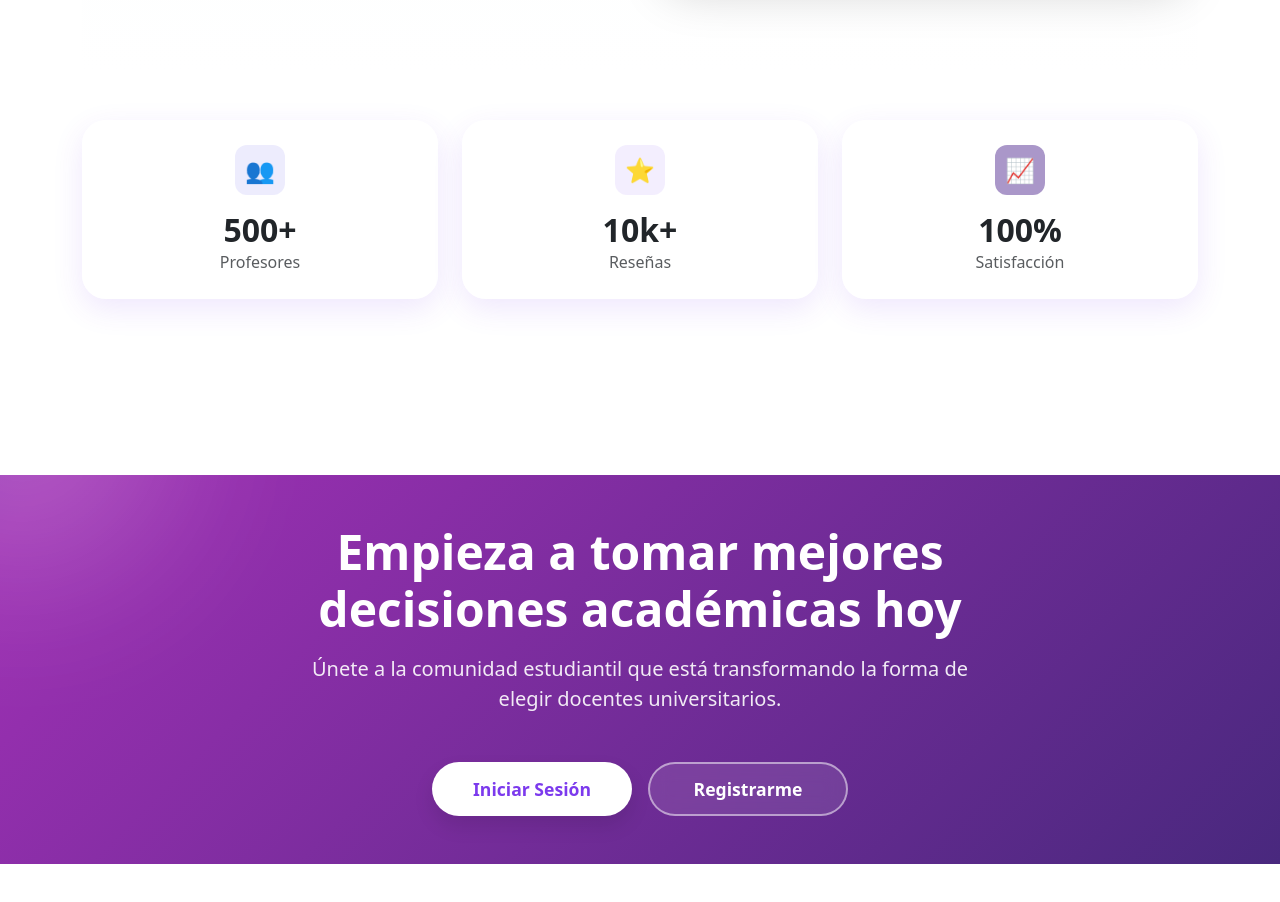
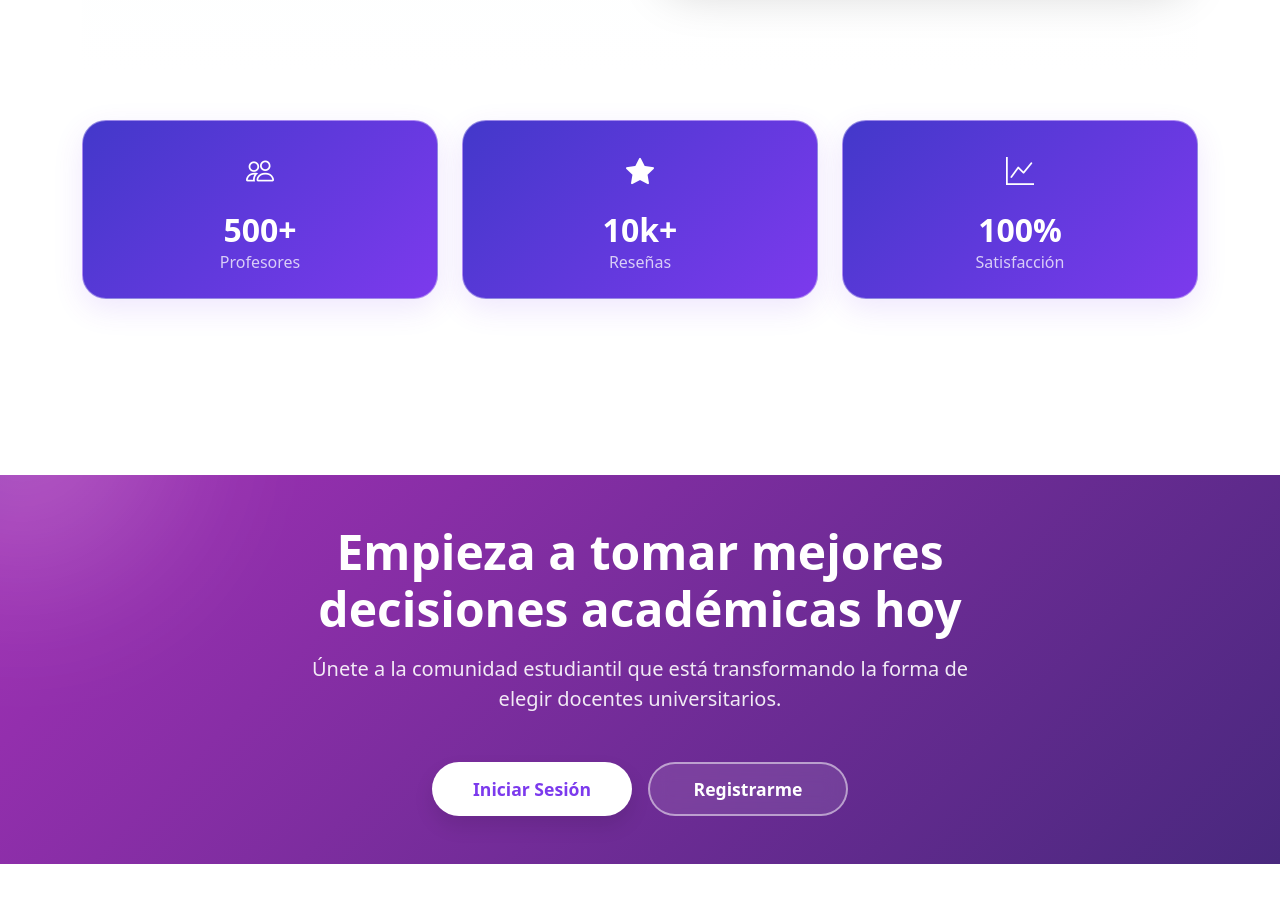
Before and after one commit to CristianCandela/IntegradorProyecto, a React (Vite) app: page / in a window 1280 px wide. Shown: the part 3580-4482 px from the top of the page. Built offline with nearby package versions, Linux system fonts and the light colour scheme.

Commit message:
fix/ correccion de no reinicio de tiempo la cambiar las cards en carrousel

```diff
--- a/src/pages/public/Inicio.jsx
+++ b/src/pages/public/Inicio.jsx
@@ -23,6 +23,7 @@ export default function Inicio() {
   const [busqueda, setBusqueda] = useState("");
   const [resultados, setResultados] = useState([]);
   const [indexActivo, setIndexActivo] = useState(0);
+  const intervalRef = React.useRef(null);
 
   // --- DATOS ---
   const pasos = [
@@ -53,17 +54,58 @@ export default function Inicio() {
   ];
 
   const estadisticasFinales = [
-    { icon: "👥", val: "500+", label: "Profesores", color: "bg-indigo-soft" },
-    { icon: "⭐", val: "10k+", label: "Reseñas", color: "bg-violet-soft" },
-    { icon: "📈", val: "100%", label: "Satisfacción", color: "bg-purple-soft" }
-  ];
+  {
+    icon: "bi bi-people",
+    val: "500+",
+    label: "Profesores",
+    textColor: "#ffffff"
+  },
+  {
+    icon: "bi bi-star-fill",
+    val: "10k+",
+    label: "Reseñas",
+    textColor: "#ffffff"
+  },
+  {
+    icon: "bi bi-graph-up",
+    val: "100%",
+    label: "Satisfacción",
+    textColor: "#ffffff"
+  }
+];
+  useEffect(() => {
+    // Limpiar intervalo previo si existe
+    if (intervalRef.current) {
+      clearInterval(intervalRef.current);
+    }
 
-  useEffect(() => {
-    const intervalo = setInterval(() => {
+    // Iniciar nuevo intervalo
+    intervalRef.current = setInterval(() => {
       setIndexActivo((prev) => (prev + 1) % pasos.length);
     }, 5000);
-    return () => clearInterval(intervalo);
+
+    // Cleanup al desmontar
+    return () => {
+      if (intervalRef.current) {
+        clearInterval(intervalRef.current);
+      }
+    };
   }, [pasos.length]);
+
+  // Función para cambiar manualmente y reiniciar el temporizador
+  const cambiarPaso = (nuevoIndex) => {
+    if (nuevoIndex !== indexActivo) {
+      setIndexActivo(nuevoIndex);
+
+      // Reiniciar el temporizador desde cero
+      if (intervalRef.current) {
+        clearInterval(intervalRef.current);
+      }
+      intervalRef.current = setInterval(() => {
+        setIndexActivo((prev) => (prev + 1) % pasos.length);
+      }, 5000);
+    }
+  };
 
   const manejarBusqueda = (e) => {
     const valor = e.target.value;
@@ -79,6 +121,7 @@ export default function Inicio() {
       setResultados([]);
     }
   };
+
 
   return (
     <main>
@@ -319,10 +362,16 @@ export default function Inicio() {
           <div className="row g-4 py-5">
             {estadisticasFinales.map((stat, i) => (
               <div className="col-md-4" key={i}>
-                <div className="stat-card glass-effect round-xl shadow-purple hover-lift p-4 text-center">
-                  <div className={`icon-box mx-auto ${stat.color} mb-3`}>{stat.icon}</div>
-                  <h2 className="fw-bold m-0">{stat.val}</h2>
-                  <p className="text-muted m-0">{stat.label}</p>
+                <div className="stat-card glass-effect round-xl shadow-purple hover-lift p-4 text-center"
+                     style={{
+                       background: 'var(--gradient-primary)'
+                     }}>
+                  <div className="icon-box mx-auto mb-3 d-flex align-items-center justify-content-center"
+                       style={{ color: stat.textColor }}>
+                    <i className={`${stat.icon} fs-3`}></i>
+                  </div>
+                  <h2 className="fw-bold text-white m-0">{stat.val}</h2>
+                  <p className="text-white opacity-75 m-0">{stat.label}</p>
                 </div>
               </div>
             ))}
```
